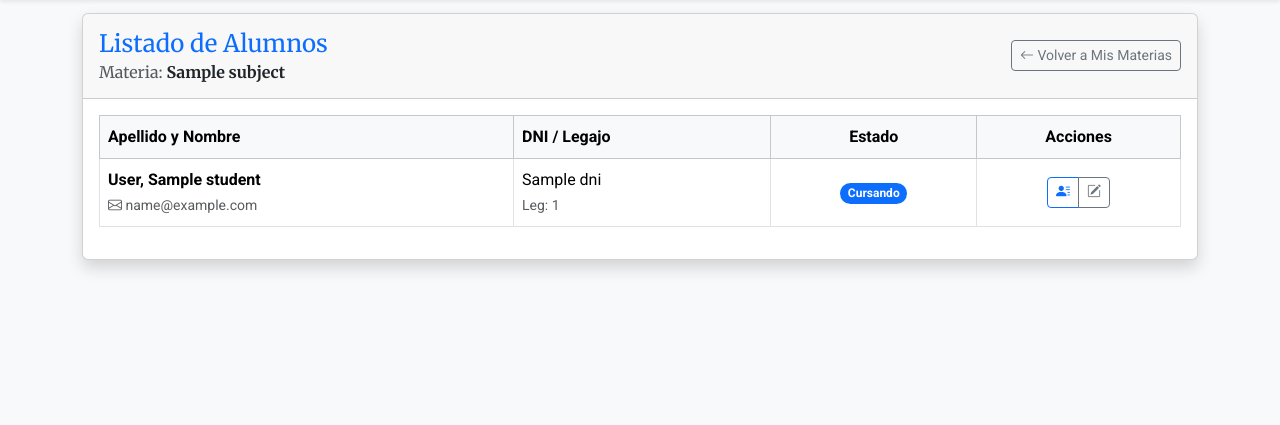
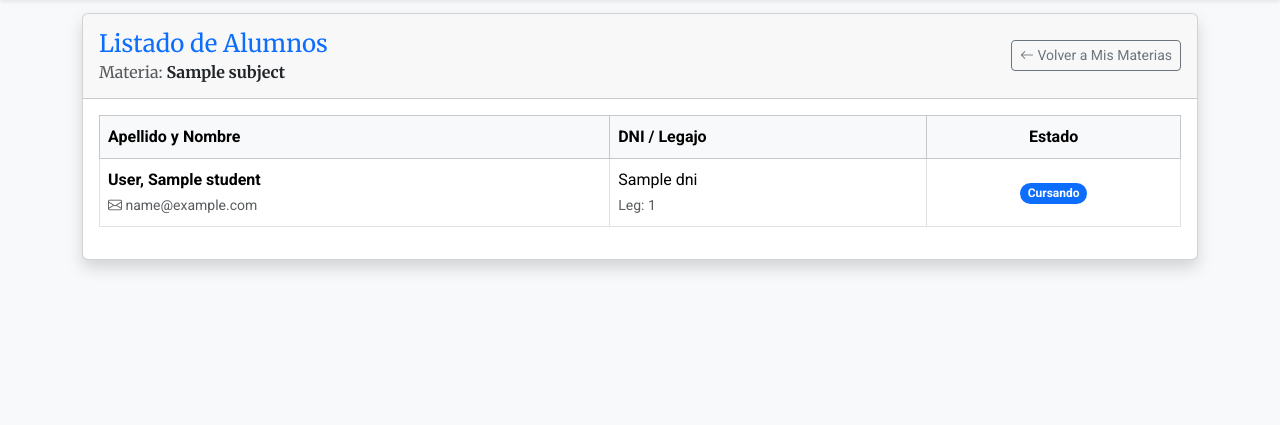
Before and after one commit to jazzzz0/sistema-gestion-academica, a Django app: template subjects/templates/subjects/subject_enrollment_list.html in a window 1280 px wide. Shown: the part 67-492 px from the top of the page. Run offline with Django 5.2, Linux system fonts and the light colour scheme; the template is opened without the code that fills it: most values are stand-ins (such as "Sample title", 1, 10 or a date in 2020).

Commit message:
refactor(profile, enrollment): remove unused fields and action buttons for cleaner UI

```diff
--- a/subjects/templates/subjects/subject_enrollment_list.html
+++ b/subjects/templates/subjects/subject_enrollment_list.html
@@ -27,8 +27,6 @@
                         <th>DNI / Legajo</th>
 
                         <th class="text-center">Estado</th>
-
-                        <th class="text-center">Acciones</th>
                     </tr>
                 </thead>
                 <tbody>
@@ -66,18 +64,6 @@
                                     <span class="badge bg-secondary">{{ enrollment.get_status_display }}</span>
                                 {% endif %}
                             </td>
-
-                            <td class="text-center align-middle">
-                                <div class="btn-group">
-                                    <button class="btn btn-sm btn-outline-primary" title="Ver Ficha Alumno">
-                                        <i class="bi bi-person-lines-fill"></i>
-                                    </button>
-
-                                    <button class="btn btn-sm btn-outline-secondary" title="Cargar Notas">
-                                        <i class="bi bi-pencil-square"></i>
-                                    </button>
-                                </div>
-                            </td>
                         </tr>
                     {% empty %}
                         <tr>
```
Also changed, not shown: users/templates/profile.html (+0 -10 lines).
